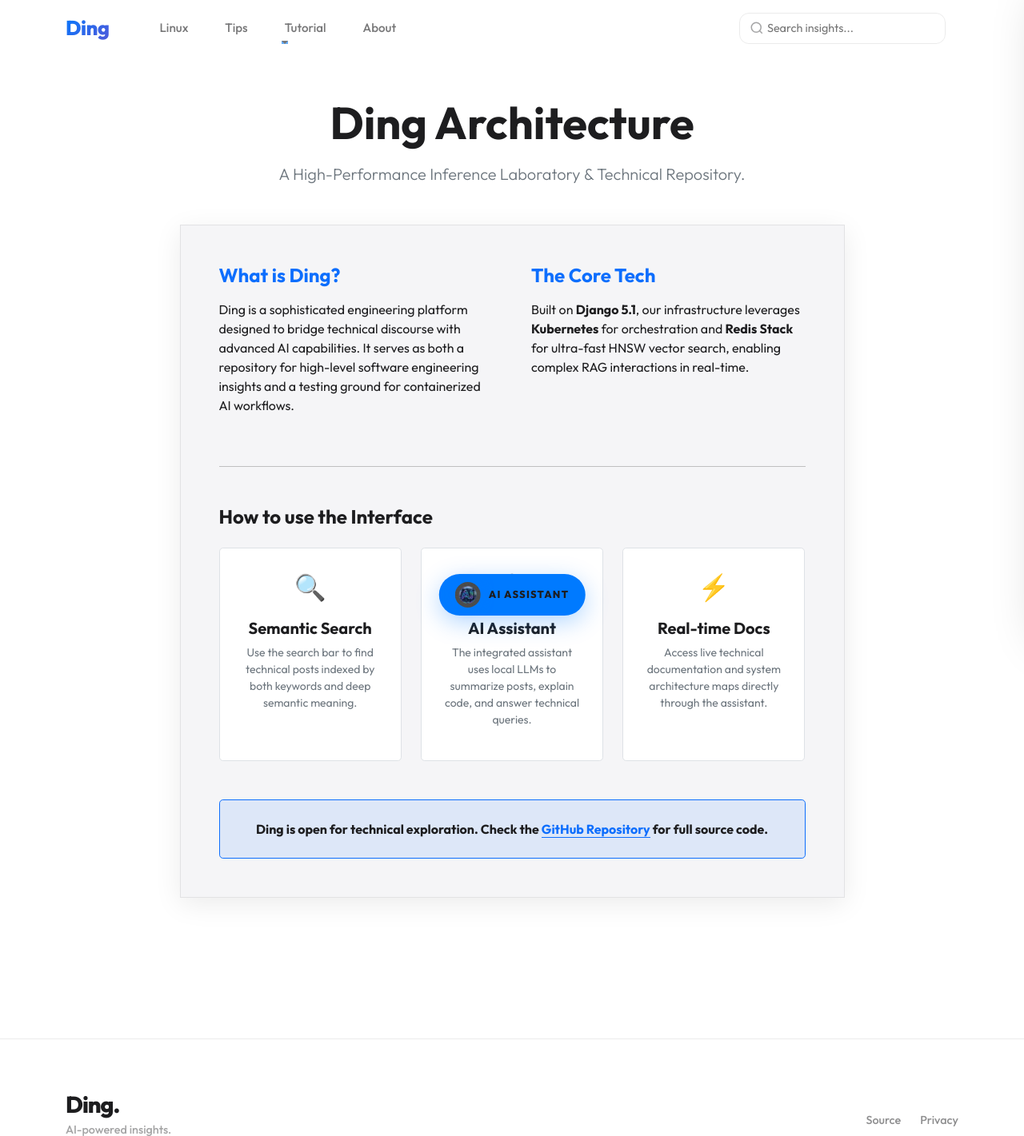
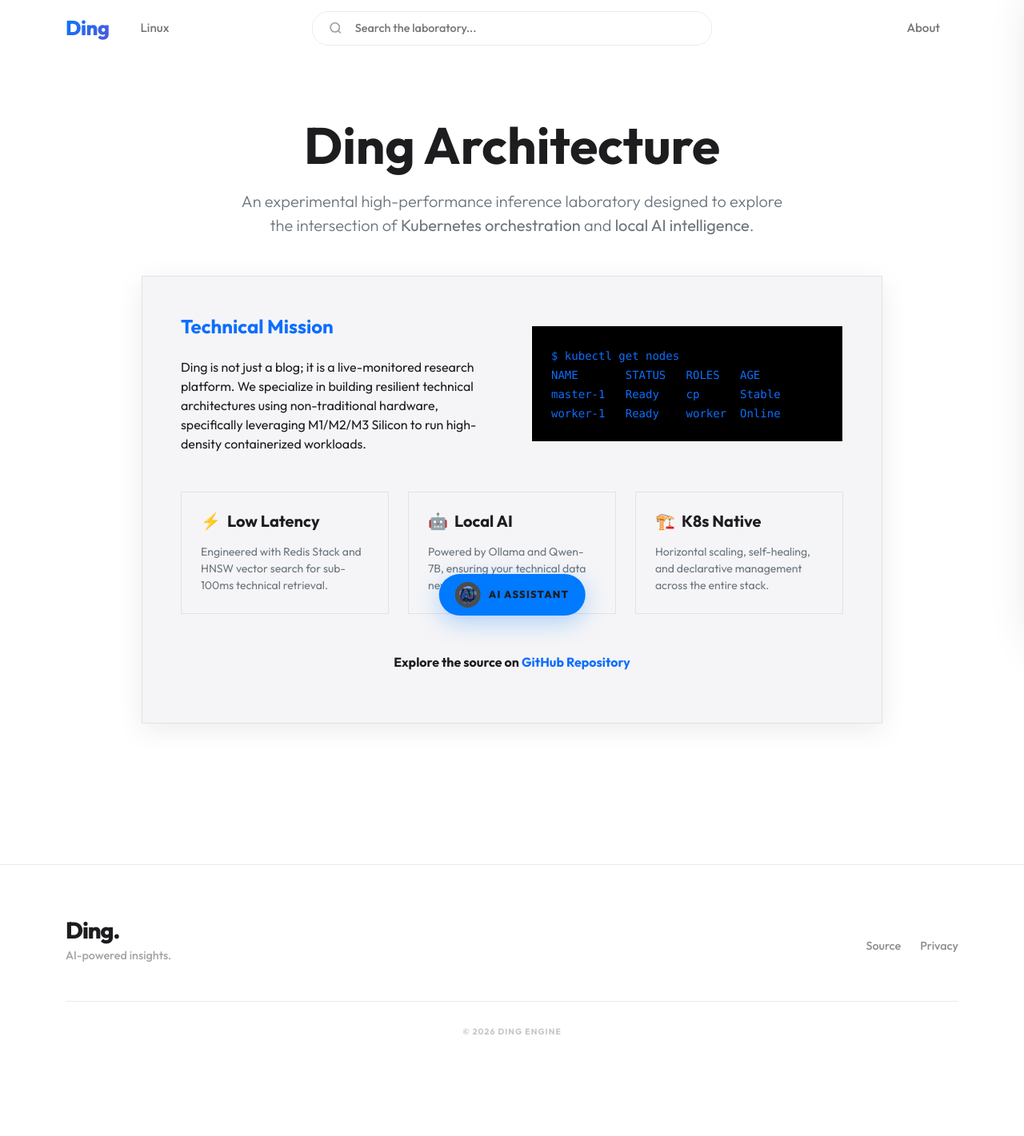
Before and after one commit to Viktorpav/iooding, a Django app: template templates/about.html in a window 1280 px wide. Shown: the top 1421 px of the page at 80% size. After the commit the page ends 1294 px from the top, so only its background shows below. Run offline with Django 3.2, Linux system fonts and the light colour scheme; the template is opened without the code that fills it, so the values that code supplies are empty; some libraries are stand-ins or nearby versions.

Commit message:
Some UI fixes

```diff
--- a/blog/urls.py
+++ b/blog/urls.py
@@ -7,10 +7,10 @@
     path('', views.post_list, name="post_list"),
     path('comment/reply/', views.reply_page, name="reply"),
     path('tag/<slug:tag_slug>/', views.post_list, name='post_tag'),
+    path('privacy/', views.privacy, name='privacy'),
+    path('about/', views.about, name='about'),
     path('<slug:post>/', views.post_detail, name="post_detail"),
     path('api/chat/', views.chat_api, name='chat_api'), # The AI Endpoint
     path('api/chat/status/', views.ai_status, name='ai_status'),
-    path('privacy/', views.privacy, name='privacy'),
-    path('about/', views.about, name='about'),
     path('health/', views.health_check, name='health_check'),
 ]
--- a/k8s/manifests/deployment.yaml
+++ b/k8s/manifests/deployment.yaml
@@ -29,7 +29,7 @@
       restartPolicy: OnFailure
       containers:
         - name: migrate
-          image: viktor2003/iooding:v59
+          image: viktor2003/iooding:v60
           command: ["sh", "-c", "/app/docker-entrypoint.sh deploy"]
           env:
             - name: DJANGO_SUPERUSER_USERNAME
@@ -83,7 +83,7 @@
           command: ["sh", "-c", "until nc -z postgres 5432; do sleep 1; done"]
       containers:
         - name: iooding
-          image: viktor2003/iooding:v59
+          image: viktor2003/iooding:v60
           ports: [{ containerPort: 8000 }]
           env:
             - name: DB_PASSWORD
--- a/static/css/style.css
+++ b/static/css/style.css
@@ -129,14 +129,64 @@
     font-weight: 600;
 }
 
-.search-input-wrap {
+.navbar .container {
+    display: flex;
+    justify-content: space-between;
+    align-items: center;
+}
+
+.header-left,
+.header-right {
+    display: flex;
+    align-items: center;
+    flex: 1;
+}
+
+.header-right {
+    justify-content: flex-end;
+}
+
+.header-center {
+    flex: 2;
+    display: flex;
+    justify-content: center;
+    padding: 0 40px;
+}
+
+.search-input-premium {
     background: rgba(var(--text), 0.05);
     border: 1px solid var(--border);
-    border-radius: 12px;
+    border-radius: 20px;
     display: flex;
     align-items: center;
-    padding: 4px 12px;
-    transition: 0.3s;
+    padding: 6px 20px;
+    width: 100%;
+    max-width: 500px;
+    transition: all 0.3s cubic-bezier(0.16, 1, 0.3, 1);
+    backdrop-filter: blur(10px);
+}
+
+.search-input-premium:focus-within {
+    background: var(--bg);
+    border-color: var(--primary);
+    box-shadow: 0 0 0 4px rgba(0, 122, 255, 0.1);
+    transform: scale(1.02);
+}
+
+.search-input-premium svg {
+    opacity: 0.4;
+    color: var(--text);
+    margin-right: 12px;
+}
+
+.search-input-premium input {
+    background: none;
+    border: none;
+    outline: none;
+    width: 100%;
+    font-size: 0.9rem;
+    font-weight: 500;
+    color: var(--text);
 }
 
 .search-input-wrap:focus-within {
@@ -738,6 +788,27 @@
         gap: 40px;
     }
 
+    @media (max-width: 992px) {
+        .header-center {
+            order: 3;
+            flex: 0 0 100%;
+            padding: 10px 0;
+        }
+
+        .navbar {
+            height: auto;
+            padding: 15px 0;
+        }
+
+        .header-left {
+            flex: 1;
+        }
+
+        .header-right {
+            flex: 1;
+        }
+    }
+
     .footer-nav-minimal {
         flex-direction: column;
         gap: 40px;
--- a/templates/about.html
+++ b/templates/about.html
@@ -1,69 +1,79 @@
 {% extends "base.html" %}
 
-{% block title %} | About the Platform{% endblock %}
+{% block title %} | About the Laboratory{% endblock %}
 
 {% block content %}
 <div class="row justify-content-center">
-    <div class="col-lg-9">
-        <div class="text-center mb-5">
-            <h1 class="display-4 fw-bold mb-3">Ding Architecture</h1>
-            <p class="lead text-muted">A High-Performance Inference Laboratory & Technical Repository.</p>
-        </div>
+    <div class="col-lg-10">
+        <header class="text-center mb-5 mt-4">
+            <h1 class="display-3 fw-bold mb-3">Ding Architecture</h1>
+            <p class="lead text-muted mx-auto" style="max-width: 700px;">
+                An experimental high-performance inference laboratory designed to explore the intersection of
+                <strong>Kubernetes orchestration</strong> and <strong>local AI intelligence</strong>.
+            </p>
+        </header>
 
         <div class="glass-card p-5 rounded-4 mb-5"
-            style="background: var(--surface); border: 1px solid var(--border); box-shadow: var(--shadow);">
-            <div class="row g-5">
+            style="background: var(--surface); border: 1px solid var(--border); box-shadow: var(--shadow); position: relative; overflow: hidden;">
+            <div class="row g-5 align-items-center mb-5">
                 <div class="col-md-6">
-                    <h3 class="h4 fw-bold mb-3 text-primary">What is Ding?</h3>
-                    <p>Ding is a sophisticated engineering platform designed to bridge technical discourse with advanced
-                        AI capabilities. It serves as both a repository for high-level software engineering insights and
-                        a testing ground for containerized AI workflows.</p>
+                    <h3 class="h4 fw-bold mb-4 text-primary">Technical Mission</h3>
+                    <p class="mb-0">
+                        Ding is not just a blog; it is a live-monitored research platform. We specialize in building
+                        resilient technical architectures using non-traditional hardware, specifically leveraging
+                        M1/M2/M3 Silicon to run high-density containerized workloads.
+                    </p>
                 </div>
                 <div class="col-md-6">
-                    <h3 class="h4 fw-bold mb-3 text-primary">The Core Tech</h3>
-                    <p>Built on <strong>Django 5.1</strong>, our infrastructure leverages <strong>Kubernetes</strong>
-                        for orchestration and <strong>Redis Stack</strong> for ultra-fast HNSW vector search, enabling
-                        complex RAG interactions in real-time.</p>
-                </div>
-            </div>
-
-            <hr class="my-5 opacity-10">
-
-            <div class="mb-5">
-                <h3 class="h4 fw-bold mb-4">How to use the Interface</h3>
-                <div class="row g-4">
-                    <div class="col-md-4 text-center">
-                        <div class="p-4 rounded-3 border bg-white dark:bg-black h-100">
-                            <span class="fs-2 mb-3 d-block">🔍</span>
-                            <h5 class="fw-bold">Semantic Search</h5>
-                            <p class="small text-muted">Use the search bar to find technical posts indexed by both
-                                keywords and deep semantic meaning.</p>
-                        </div>
-                    </div>
-                    <div class="col-md-4 text-center">
-                        <div class="p-4 rounded-3 border bg-white dark:bg-black h-100">
-                            <span class="fs-2 mb-3 d-block">🤖</span>
-                            <h5 class="fw-bold">AI Assistant</h5>
-                            <p class="small text-muted">The integrated assistant uses local LLMs to summarize posts,
-                                explain code, and answer technical queries.</p>
-                        </div>
-                    </div>
-                    <div class="col-md-4 text-center">
-                        <div class="p-4 rounded-3 border bg-white dark:bg-black h-100">
-                            <span class="fs-2 mb-3 d-block">⚡</span>
-                            <h5 class="fw-bold">Real-time Docs</h5>
-                            <p class="small text-muted">Access live technical documentation and system architecture maps
-                                directly through the assistant.</p>
-                        </div>
+                    <div class="p-4 rounded-4 bg-black bg-opacity-5 border border-white border-opacity-10">
+                        <code class="small text-primary">
+                            $ kubectl get nodes<br>
+                            NAME&nbsp;&nbsp;&nbsp;&nbsp;&nbsp;&nbsp;&nbsp;STATUS&nbsp;&nbsp;&nbsp;ROLES&nbsp;&nbsp;&nbsp;AGE<br>
+                            master-1&nbsp;&nbsp;&nbsp;Ready&nbsp;&nbsp;&nbsp;&nbsp;cp&nbsp;&nbsp;&nbsp;&nbsp;&nbsp;&nbsp;Stable<br>
+                            worker-1&nbsp;&nbsp;&nbsp;Ready&nbsp;&nbsp;&nbsp;&nbsp;worker&nbsp;&nbsp;Online
+                        </code>
                     </div>
                 </div>
             </div>
 
-            <div class="p-4 rounded-3 bg-primary bg-opacity-10 border border-primary border-opacity-20 text-center">
-                <p class="mb-0 fw-bold">Ding is open for technical exploration. Check the <a
-                        href="https://github.com/Viktorpav/iooding" target="_blank"
-                        class="text-primary text-decoration-none border-bottom border-primary">GitHub Repository</a> for
-                    full source code.</p>
+            <div class="row g-4 mb-5">
+                <div class="col-md-4">
+                    <div class="p-4 rounded-4 h-100"
+                        style="background: rgba(var(--text), 0.03); border: 1px solid var(--border);">
+                        <h5 class="fw-bold mb-3 d-flex align-items-center">
+                            <span class="me-2">⚡</span> Low Latency
+                        </h5>
+                        <p class="small text-muted mb-0">Engineered with Redis Stack and HNSW vector search for
+                            sub-100ms technical retrieval.</p>
+                    </div>
+                </div>
+                <div class="col-md-4">
+                    <div class="p-4 rounded-4 h-100"
+                        style="background: rgba(var(--text), 0.03); border: 1px solid var(--border);">
+                        <h5 class="fw-bold mb-3 d-flex align-items-center">
+                            <span class="me-2">🤖</span> Local AI
+                        </h5>
+                        <p class="small text-muted mb-0">Powered by Ollama and Qwen-7B, ensuring your technical data
+                            never leaves the cluster.</p>
+                    </div>
+                </div>
+                <div class="col-md-4">
+                    <div class="p-4 rounded-4 h-100"
+                        style="background: rgba(var(--text), 0.03); border: 1px solid var(--border);">
+                        <h5 class="fw-bold mb-3 d-flex align-items-center">
+                            <span class="me-2">🏗️</span> K8s Native
+                        </h5>
+                        <p class="small text-muted mb-0">Horizontal scaling, self-healing, and declarative management
+                            across the entire stack.</p>
+                    </div>
+                </div>
+            </div>
+
+            <div class="mt-5 text-center">
+                <p class="fw-bold">
+                    Explore the source on <a href="https://github.com/Viktorpav/iooding" target="_blank"
+                        class="text-primary text-decoration-none">GitHub Repository</a>
+                </p>
             </div>
         </div>
     </div>
--- a/templates/base.html
+++ b/templates/base.html
@@ -27,51 +27,40 @@
 
   <nav class="navbar navbar-expand-lg">
     <div class="container">
-      <a class="navbar-brand" href="{% url 'blog:post_list' %}">Ding</a>
-
-      <button class="navbar-toggler border-0" type="button" data-bs-toggle="collapse"
-        data-bs-target="#navbarSupportedContent" aria-controls="navbarSupportedContent" aria-expanded="false">
-        <svg width="24" height="24" viewBox="0 0 24 24" fill="none" stroke="currentColor" stroke-width="2">
-          <path d="M4 6h16M4 12h16M4 18h16" />
-        </svg>
-      </button>
-
-      <div class="collapse navbar-collapse" id="navbarSupportedContent">
-        <ul class="navbar-nav me-auto mb-2 mb-lg-0 ms-lg-4">
+      <div class="header-left">
+        <a class="navbar-brand" href="{% url 'blog:post_list' %}">Ding</a>
+        <ul class="navbar-nav d-none d-lg-flex">
           <li class="nav-item">
             <a class="nav-link {% if '/tag/linux/' in request.path %}active{% endif %}"
               href="{% url 'blog:post_tag' tag_slug='linux' %}">Linux</a>
           </li>
-          <li class="nav-item">
-            <a class="nav-link {% if '/tag/tips/' in request.path %}active{% endif %}"
-              href="{% url 'blog:post_tag' tag_slug='tips' %}">Tips</a>
-          </li>
-          <li class="nav-item dropdown">
-            <a class="nav-link dropdown-toggle" href="#" id="navbarDropdown" role="button" data-bs-toggle="dropdown">
-              Tutorial
-            </a>
-            <ul class="dropdown-menu border-0 shadow-lg" aria-labelledby="navbarDropdown">
-              <li><a class="dropdown-item" href="{% url 'blog:post_tag' tag_slug='python' %}">Python</a></li>
-              <li><a class="dropdown-item" href="{% url 'blog:post_tag' tag_slug='django' %}">Django</a></li>
-            </ul>
-          </li>
+        </ul>
+      </div>
+
+      <div class="header-center">
+        <form class="search-input-premium" action="{% url 'blog:post_list' %}" method="get">
+          <svg width="18" height="18" viewBox="0 0 24 24" fill="none" stroke="currentColor" stroke-width="2.5">
+            <circle cx="11" cy="11" r="8" />
+            <path d="m21 21-4.3-4.3" />
+          </svg>
+          <input id="nav-search-field" type="search" value="{{ request.GET.q }}" name="q"
+            placeholder="Search the laboratory...">
+        </form>
+      </div>
+
+      <div class="header-right">
+        <ul class="navbar-nav">
           <li class="nav-item">
             <a class="nav-link {% if request.resolver_match.view_name == 'blog:about' %}active{% endif %}"
               href="{% url 'blog:about' %}">About</a>
           </li>
         </ul>
-
-        <div class="d-flex align-items-center">
-          <form class="search-input-wrap me-3" action="{% url 'blog:post_list' %}" method="get">
-            <svg width="18" height="18" viewBox="0 0 24 24" fill="none" stroke="currentColor" stroke-width="2"
-              style="opacity:0.4">
-              <circle cx="11" cy="11" r="8" />
-              <path d="m21 21-4.3-4.3" />
-            </svg>
-            <input id="nav-search-field" type="search" value="{{ request.GET.q }}" name="q"
-              placeholder="Search insights...">
-          </form>
-        </div>
+        <button class="navbar-toggler border-0 ms-2" type="button" data-bs-toggle="collapse"
+          data-bs-target="#navbarSupportedContent">
+          <svg width="24" height="24" viewBox="0 0 24 24" fill="none" stroke="currentColor" stroke-width="2">
+            <path d="M4 6h16M4 12h16M4 18h16" />
+          </svg>
+        </button>
       </div>
     </div>
   </nav>
```
Also changed, not shown: blog/ai_utils.py (+5 -2 lines), iooding/settings.py (+22 -2 lines), templates/privacy.html (+27 -24 lines).
